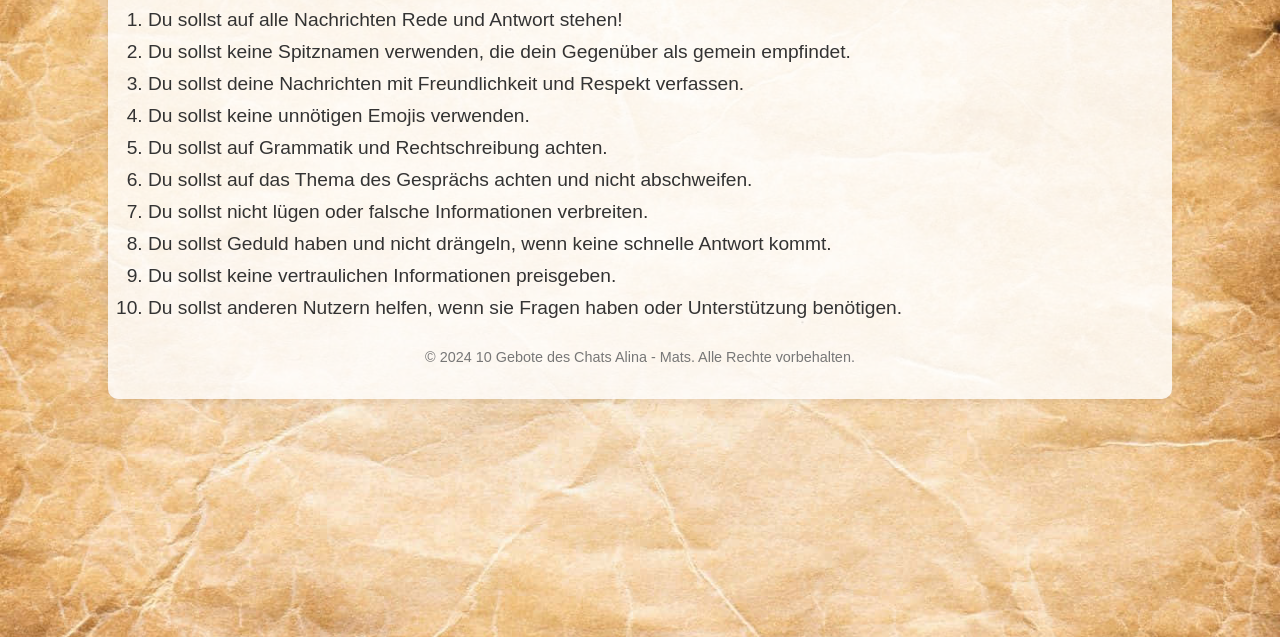
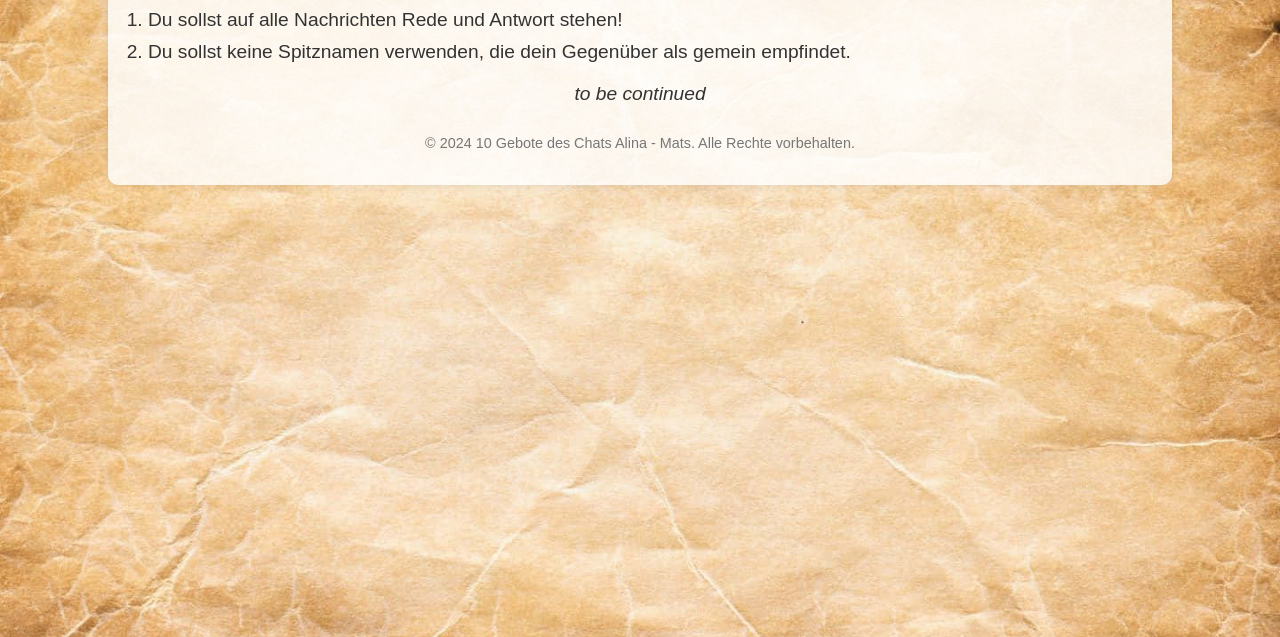
Before and after one commit to gebote/gebote.github.io, a plain HTML site: page index.html in a window 1280 px wide. Shown: the part 163-800 px from the top of the page. Drawn offline with Linux system fonts and the light colour scheme.

Commit message:
Delete gebote

```diff
--- a/index.html
+++ b/index.html
@@ -15,15 +15,8 @@
             <ol>
                 <li>Du sollst auf alle Nachrichten Rede und Antwort stehen!</li>
                 <li>Du sollst keine Spitznamen verwenden, die dein Gegenüber als gemein empfindet.</li>
-                <li>Du sollst deine Nachrichten mit Freundlichkeit und Respekt verfassen.</li>
-                <li>Du sollst keine unnötigen Emojis verwenden.</li>
-                <li>Du sollst auf Grammatik und Rechtschreibung achten.</li>
-                <li>Du sollst auf das Thema des Gesprächs achten und nicht abschweifen.</li>
-                <li>Du sollst nicht lügen oder falsche Informationen verbreiten.</li>
-                <li>Du sollst Geduld haben und nicht drängeln, wenn keine schnelle Antwort kommt.</li>
-                <li>Du sollst keine vertraulichen Informationen preisgeben.</li>
-                <li>Du sollst anderen Nutzern helfen, wenn sie Fragen haben oder Unterstützung benötigen.</li>
             </ol>
+            <p class="continued">to be continued</p>
         </main>
         <footer>
             <p>&copy; 2024 10 Gebote des Chats Alina - Mats. Alle Rechte vorbehalten.</p>
--- a/styles.css
+++ b/styles.css
@@ -37,6 +37,13 @@ main ol li {
     margin-bottom: 10px;
 }
 
+.continued {
+    font-size: 1.2em;
+    font-style: italic;
+    text-align: center;
+    margin-top: 20px;
+}
+
 footer {
     text-align: center;
     margin-top: 30px;
```
